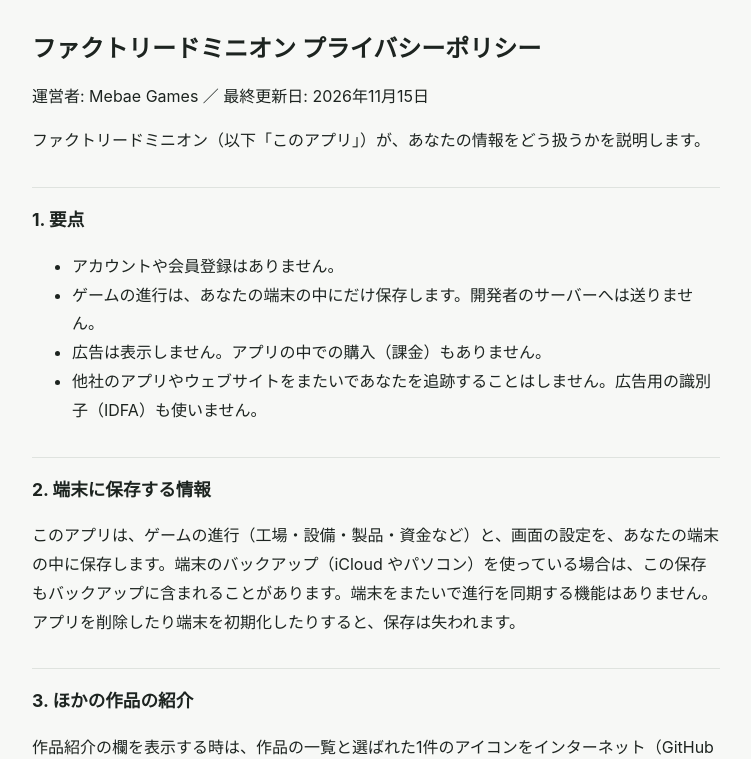
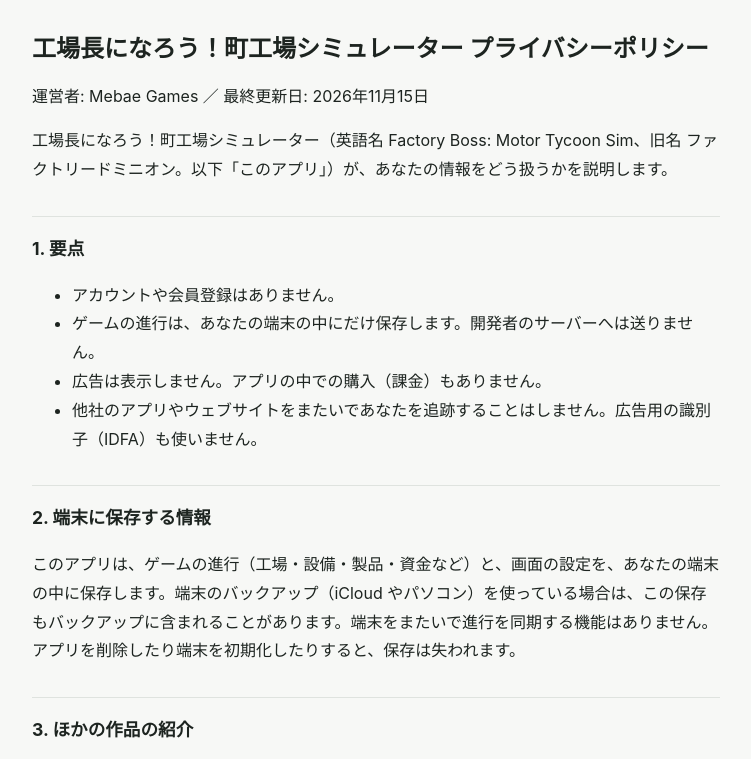
Before and after one commit to cc65bcdfn7-cmd/cc65bcdfn7-cmd.github.io, a plain HTML site: page factorydominion/privacy.html in a window 1280 px wide. Shown: the top 759 px of the page, without its empty margins (264-1015 px from the left). Drawn offline with Linux system fonts and the light colour scheme.

Commit message:
ファクトリードミニオンの新しい名前「工場長になろう！町工場シミュレーター」をサポートとプライバシーのページに反映（1.9）
Co-Authored-By: Claude Opus 5.5 <noreply@anthropic.com>

```diff
--- a/factorydominion/privacy.html
+++ b/factorydominion/privacy.html
@@ -3,7 +3,7 @@
 <head>
 <meta charset="utf-8">
 <meta name="viewport" content="width=device-width, initial-scale=1">
-<title>ファクトリードミニオン プライバシーポリシー</title>
+<title>工場長になろう！町工場シミュレーター プライバシーポリシー</title>
 <style>
 :root { --bg: #f7f8f6; --fg: #1d2420; --muted: #56605a; --line: #dfe3df; --accent: #2f6f4f; }
 @media (prefers-color-scheme: dark) {
@@ -22,9 +22,9 @@ nav { margin-top: 40px; font-size: .9rem; }
 </head>
 <body>
 <main>
-<h1>ファクトリードミニオン プライバシーポリシー</h1>
+<h1>工場長になろう！町工場シミュレーター プライバシーポリシー</h1>
 <p>運営者: Mebae Games ／ 最終更新日: 2026年11月15日</p>
-<p>ファクトリードミニオン（以下「このアプリ」）が、あなたの情報をどう扱うかを説明します。</p>
+<p>工場長になろう！町工場シミュレーター（英語名 Factory Boss: Motor Tycoon Sim、旧名 ファクトリードミニオン。以下「このアプリ」）が、あなたの情報をどう扱うかを説明します。</p>
 <h2>1. 要点</h2>
 <ul>
 <li>アカウントや会員登録はありません。</li>
```
Also changed, not shown: factorydominion/index.html (+2 -2 lines), factorydominion/support.html (+2 -2 lines).
